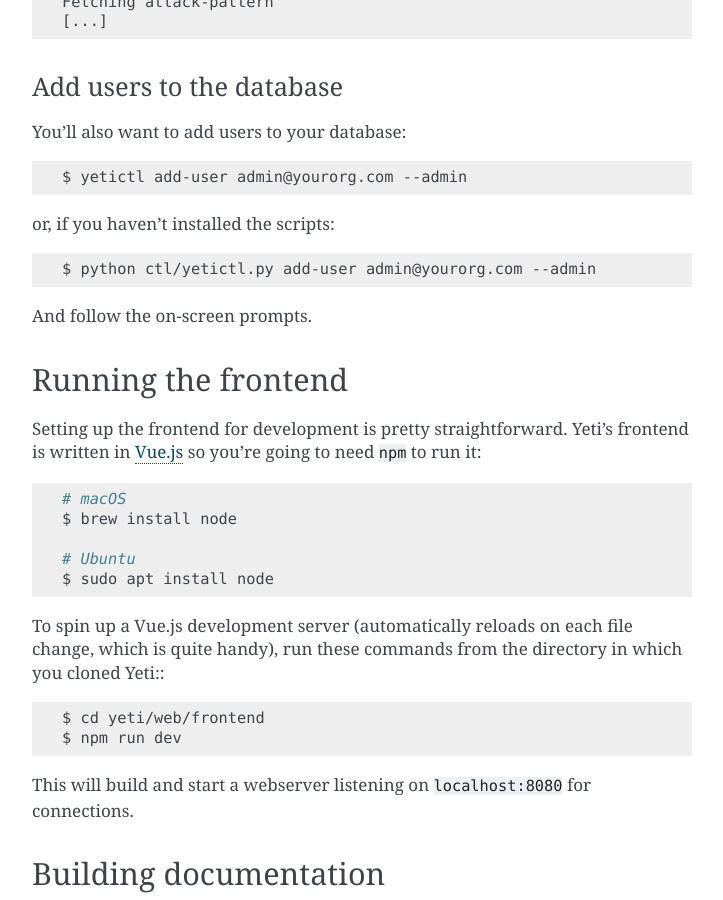
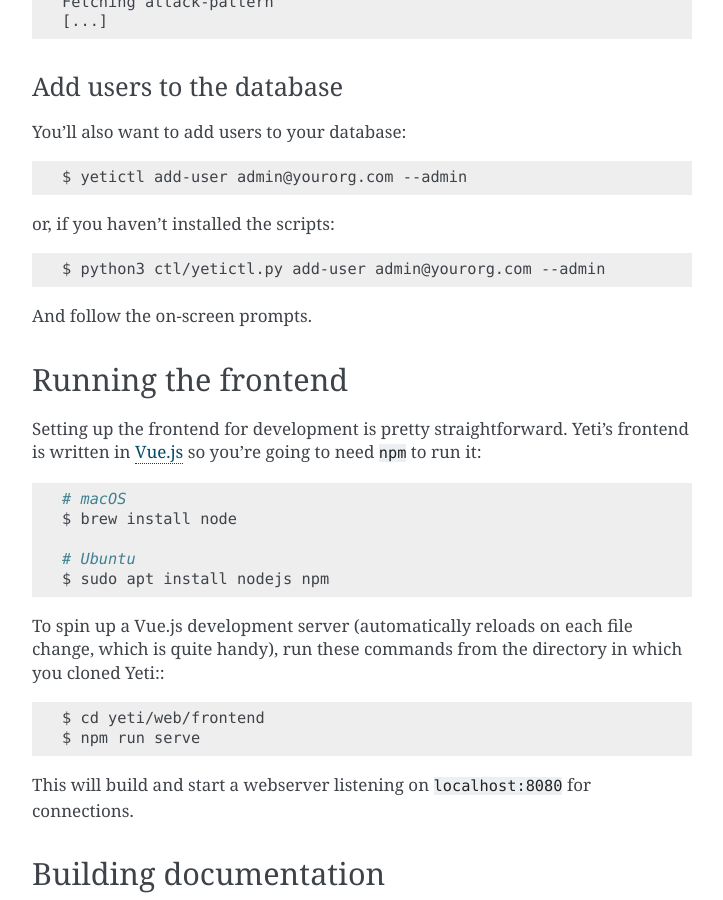
Before and after one commit to yeti-platform/TibetanBrownBear, a Sphinx documentation site: the page built from docs/development-environment.md, in a window 1280 px wide and 900 px high, scrolled down 2138 px. Shown: the whole window, without its empty margins (388-1111 px from the left). Built offline with Sphinx 7.4.7, drawn with Linux system fonts in a browser that asks for light colours.

Commit message:
Update development-environment.md

````diff
--- a/docs/development-environment.md
+++ b/docs/development-environment.md
@@ -91,7 +91,7 @@ You'll also want to add users to your database:
 
 or, if you haven't installed the scripts:
 
-    $ python ctl/yetictl.py add-user admin@yourorg.com --admin
+    $ python3 ctl/yetictl.py add-user admin@yourorg.com --admin
 
 And follow the on-screen prompts.
 
@@ -106,7 +106,7 @@ frontend is written in [Vue.js](https://vuejs.org/) so you're going to need
 $ brew install node
 
 # Ubuntu
-$ sudo apt install node
+$ sudo apt install nodejs npm
 ```
 
 To spin up a Vue.js development server (automatically reloads on each file
@@ -114,7 +114,7 @@ change, which is quite handy), run these commands from the directory in which
 you cloned Yeti::
 
     $ cd yeti/web/frontend
-    $ npm run dev
+    $ npm run serve
 
 This will build and start a webserver listening on `localhost:8080` for connections.
 
````
